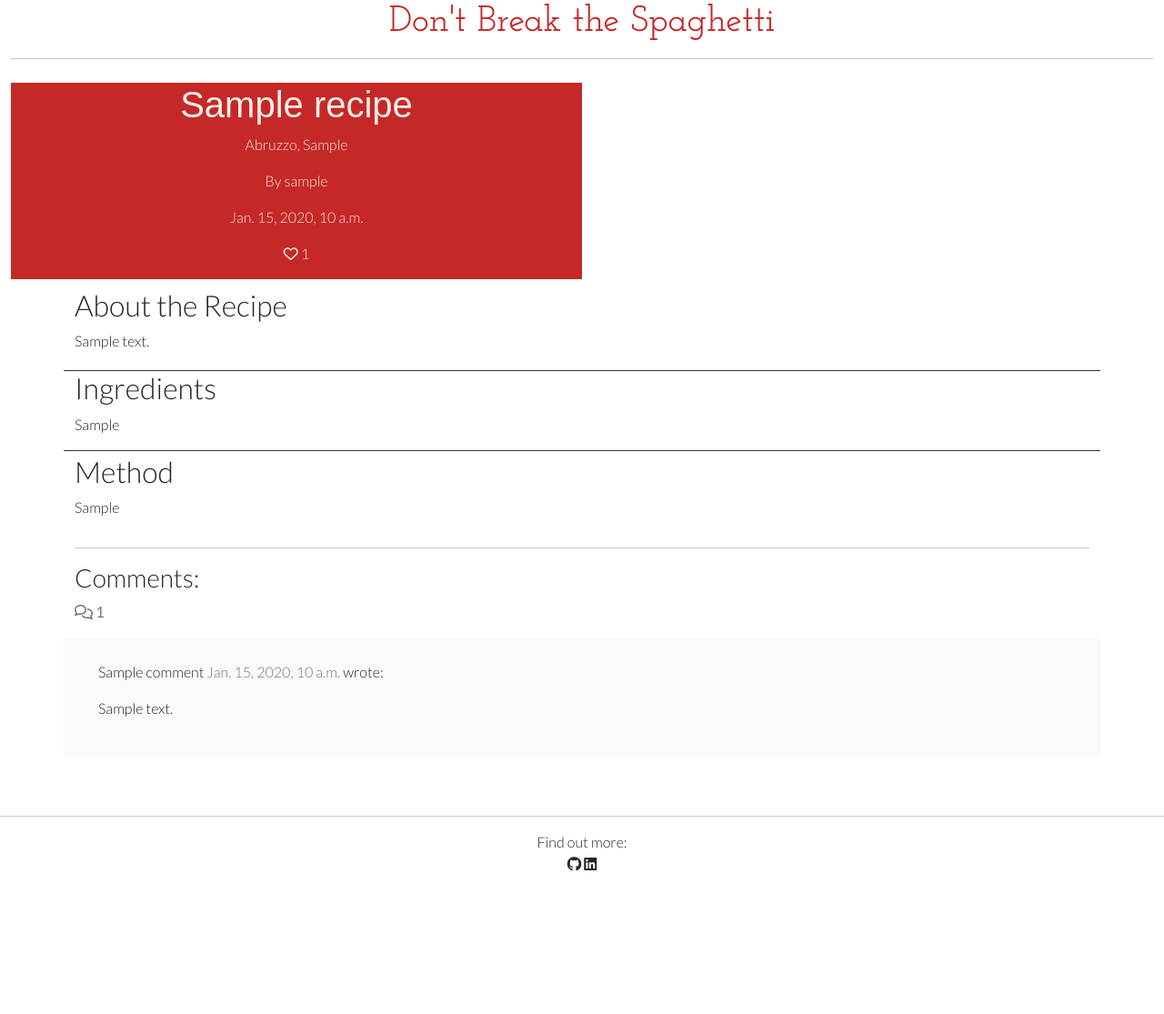
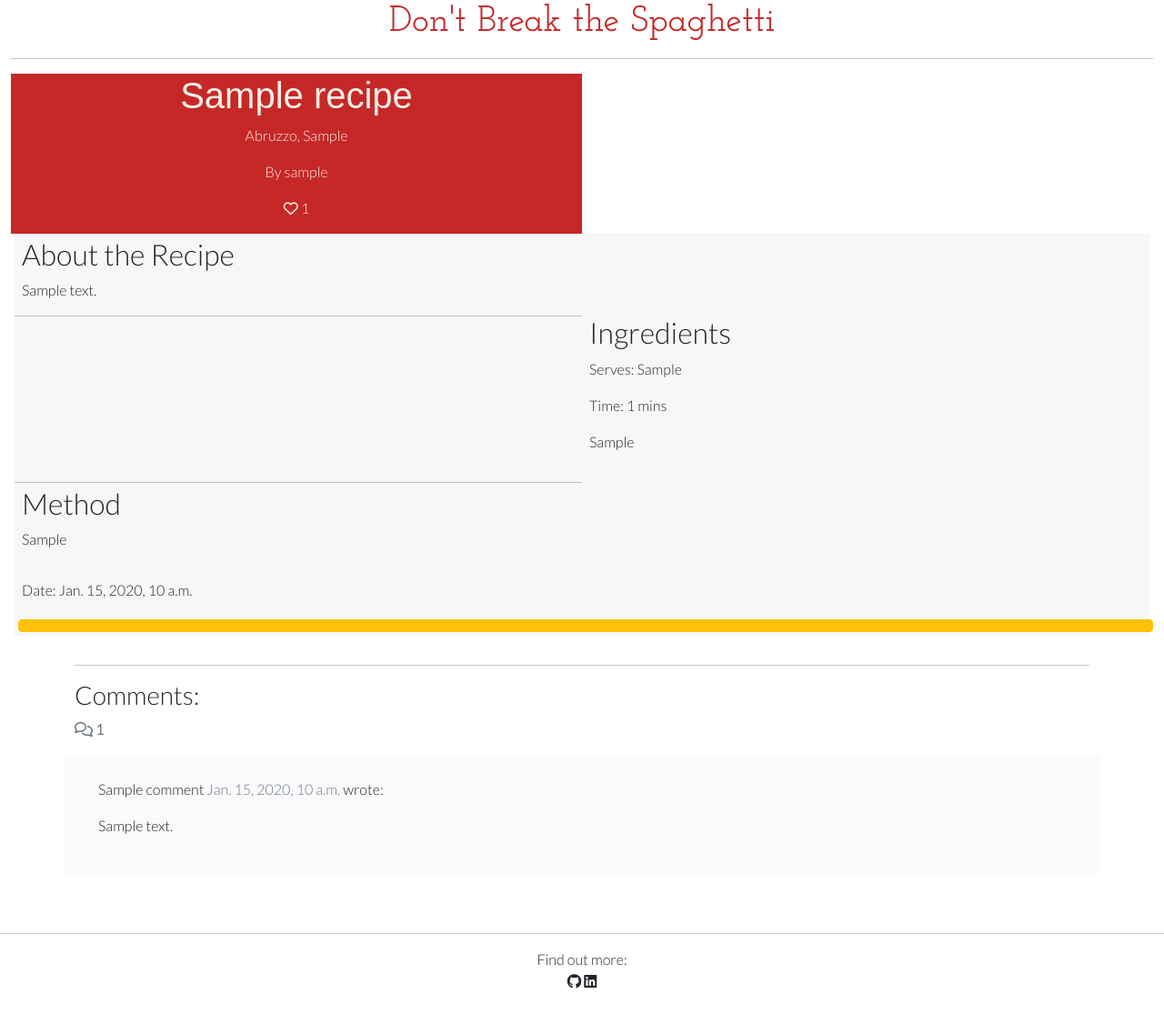
Before and after one commit to HMuraja/recipe-book-v2, a Django app: a page that uses templates/recipe.html in a window 1280 px wide. Shown: the part 56-1171 px from the top of the page at 91% size. Before the commit the page ends 1014 px from the top, so only its background shows below. Run offline with Django 3.2, Linux system fonts and the light colour scheme; tables that the repository leaves empty hold one stand-in row (values such as "Sample post"); some libraries are stand-ins or nearby versions; some web fonts are replaced.

Commit message:
Edit recipe.html to improve styling

```diff
--- a/dbts_project/urls.py
+++ b/dbts_project/urls.py
@@ -19,5 +19,6 @@
 urlpatterns = [
     path('admin/', admin.site.urls),
     path('', include('recipeapp.urls'), name='recipeapp-urls'),
+    path('summernote/', include('django_summernote.urls')),
     path('accounts/', include('allauth.urls')),
 ]
--- a/recipeapp/forms.py
+++ b/recipeapp/forms.py
@@ -1,6 +1,7 @@
 from .models import Comment, Recipe
 from django import forms
 from django.core.exceptions import ValidationError
+from django_summernote.widgets import SummernoteWidget
 
 
 class CommentForm(forms.ModelForm):
@@ -15,6 +16,9 @@
         model = Recipe
         widgets = {
             'region': forms.Select(),
+            'description': SummernoteWidget(),
+            'ingredients': SummernoteWidget(),
+            'method': SummernoteWidget(),
         }
 
         fields = (
--- a/recipeapp/views.py
+++ b/recipeapp/views.py
@@ -5,6 +5,7 @@
 from .forms import CommentForm, ShareRecipeForm
 from django.template.defaultfilters import slugify
 from django.utils.crypto import get_random_string
+from django_summernote.admin import SummernoteModelAdmin
 
 
 class RecipeSelection(generic.ListView):
--- a/requirements.txt
+++ b/requirements.txt
@@ -5,6 +5,7 @@
 Django==3.2.19
 django-allauth==0.54.0
 django-crispy-forms==1.14.0
+django-summernote==0.8.20.0
 gunicorn==20.1.0
 oauthlib==3.2.2
 psycopg2==2.9.6
--- a/static/css/style.css
+++ b/static/css/style.css
@@ -26,9 +26,10 @@
     align-items: center;
 
 }
+.light-grey{
+    background-color: #f7f7f7;
+    border: none;
 
-.dark-bg {
-    background-color: #445261;
 }
 
 .main-bg {
@@ -63,14 +64,6 @@
 }
 
 /* Recipe Specific */
-
-.masthead {
-    margin-top: 10px;
-    overflow: hidden;
-    position: relative;
-    display: inline-block;
-    width: 100%;
-}
 
 .masthead-text {
     background-color: #C62828;
--- a/templates/recipe.html
+++ b/templates/recipe.html
@@ -2,50 +2,64 @@
 {% block content %}
 {% load crispy_forms_tags %}
 
-<div class="masthead">
+
 <div class="container-fluid">
-        <div class="row g-0 flex-sm-row ">
+    <div class="row g-0 flex-sm-row-reverse ">
+        <div class="d-md-block col-md-6 masthead-image">
+            <img src=" {{ recipe.featured_image.url }}" width="100%">
+        </div>
         <div class="col-md-6 masthead-text d-flex flex-column align-items-center justify-content-center ">
-                <h1 class="recipe-title">{{ recipe.name }}</h1>
+            <h1 class="recipe-title text-center">{{ recipe.name }}</h1>
             <p>{{ recipe.region }}, {{ recipe.city }}</p>
             <p>By {{ recipe.author }}</p>
-                <p>{{ recipe.created_on }}</p>
             <p> <i class="far fa-heart"></i>
                 {{recipe.number_of_likes}}
             </p>
         </div>
-            <div class="d-none d-md-block col-md-6 masthead-image">
-                <img src=" {{ recipe.featured_image.url }}" width="100%">
-            </div>
-        </div>
     </div>
 </div>
 
-<div class="container">
-    <div class="row">
+
+<div class="container-fluid g-4 mt-3">
+    <div class="row g-3 light-grey ">
         <div class="col mt-1">
             <h2 clss="recipe-sub-headers">About the Recipe</h2>
             <p clss="recipe-body">{{ recipe.description | safe }}</p>
         </div>
     </div>
-    <div class="row border-top-bottom mt-1">
+
+    <div class="row g-3 light-grey ">
+        <hr style="width: 50%;">
         <div class="col-md-auto card recipe-ingerients">
             <h2 clss="recipe-sub-headers">Ingredients</h2>
+            <p>Serves: {{ recipe.serves }}</p>
+            <p>Time: {{ recipe.prep_time }} mins</p>
             <p clss="recipe-body">{{ recipe.ingredients | safe }}</p>
         </div>
+
+        <hr style="width: 50%;">
     </div>
-    <div class="row">
+
+    <div class="row g-3 light-grey ">
         <div class="col mt-1">
             <h2 clss="recipe-sub-headers">Method</h2>
             <p clss="recipe-body">{{ recipe.method | safe }}</p>
         </div>
     </div>
+
+    <div class="row g-3 light-grey pt-3">
+
+        <div class="col">
+            <p> Date: {{ recipe.created_on }}</p>
+        </div>
+        <a class="btn btn-warning m-1" href="{% url 'recipe_edit' %}" type="button"></a>
     </div>
 
-<div class="container">
+</div>
+
+<div class="container mt-3">
     <div class="row">
         <div class="col">
-
             {% if user.is_authenticated %}
             <p>Leave a comment:</p>
             <form method="post" style="margin-top: 1.3em;">
@@ -55,7 +69,8 @@
             </form>
             {% endif %}
 
-            <hr>
+            <hr >
+
             <h3>Comments:</h3>
             <div class="col-1">
                 {% with comments.count as total_comments %}
```
Also changed, not shown: dbts_project/settings.py (+22 -0 lines), templates/recipe_edit.html (added). Lines whose indentation alone changed are shown as unchanged.
